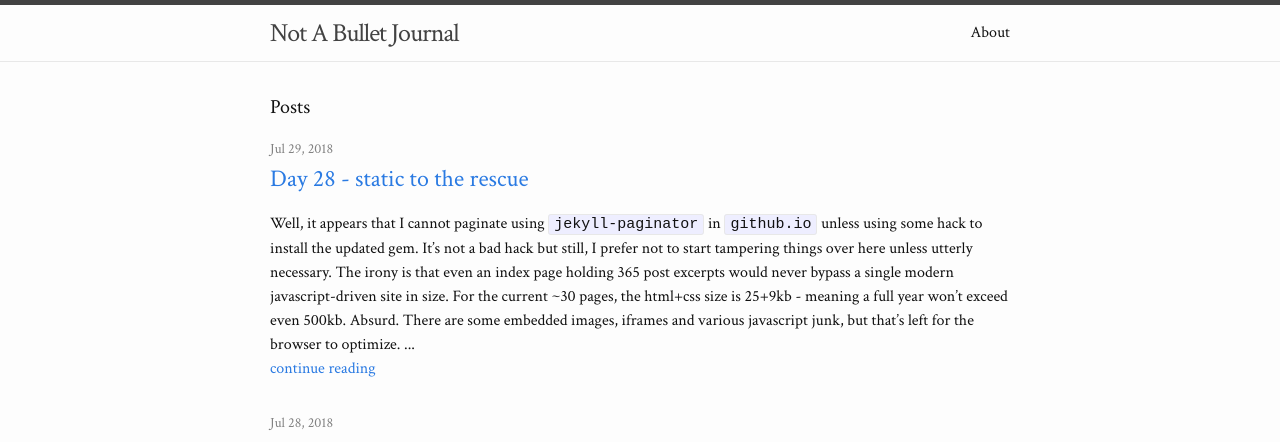
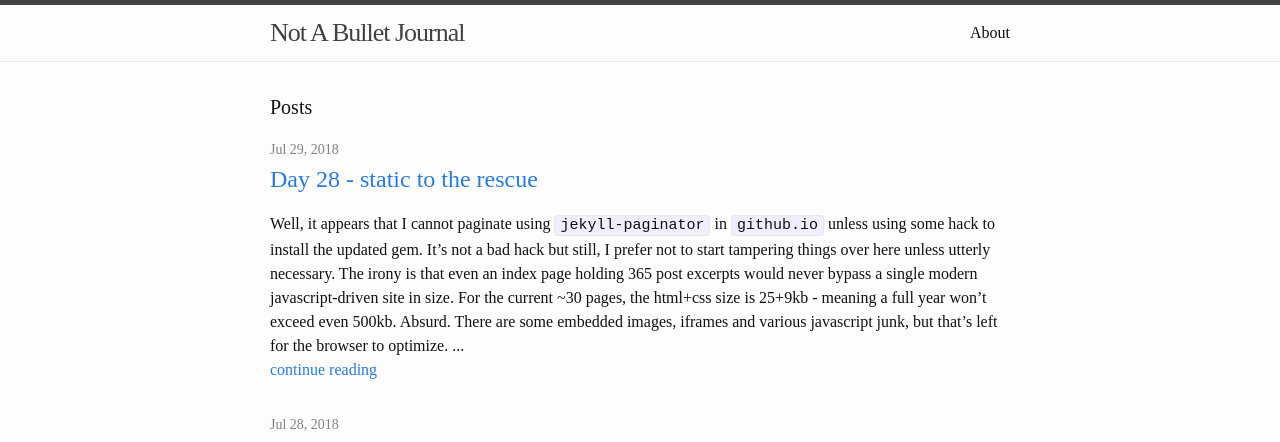
Before and after one commit to simonvaucher/simonvaucher.github.io, a Jekyll site: the page built from index.html, in a window 1280 px wide. Shown: the top 442 px of the page. Built offline with Jekyll 4.4.1, drawn with Linux system fonts in a browser that asks for light colours; some web fonts are replaced; a script that is not in the unit is left out; some of the changed text lies outside the part shown.

Commit message:
updated font yet again, to a ligher serif style

```diff
--- a/css/main.scss
+++ b/css/main.scss
@@ -6,12 +6,14 @@
 
 
 // @import url('https://fonts.googleapis.com/css?family=PT+Sans');
-@import url(//fonts.googleapis.com/css?family=Crimson+Text);
+// @import url(//fonts.googleapis.com/css?family=Crimson+Text);
+@import url('https://fonts.googleapis.com/css?family=Quattrocento');
 
 // Our variables
 // $base-font-family: "Helvetica Neue", Helvetica, Arial, sans-serif; // <<< ORIGINAL
 // $base-font-family: "PT Sans", Helvetica, Arial, sans-serif;
-$base-font-family: "Crimson Text", serif;
+// $base-font-family: "Crimson Text", serif;
+$base-font-family: "Quattrocento", serif;
 $base-font-size:   16px;
 $base-font-weight: 400;
 $small-font-size:  $base-font-size * 0.875;
```
Also changed, not shown: _posts/2018/2018-07/2018-07-26-day-25.md (+1 -1 lines).
